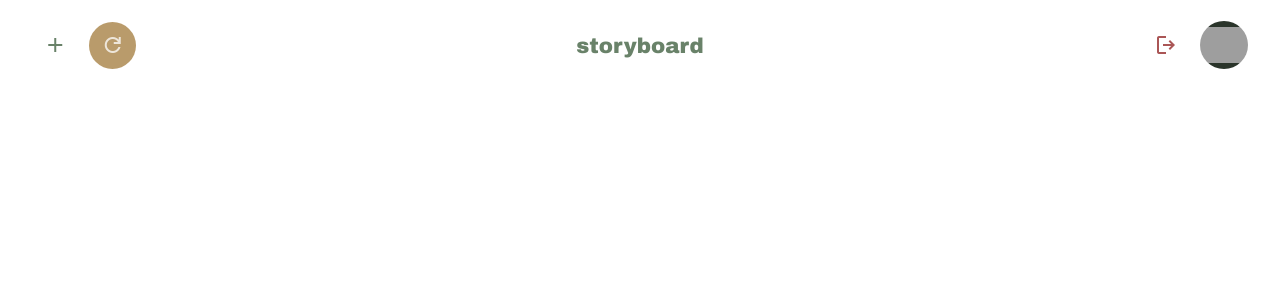
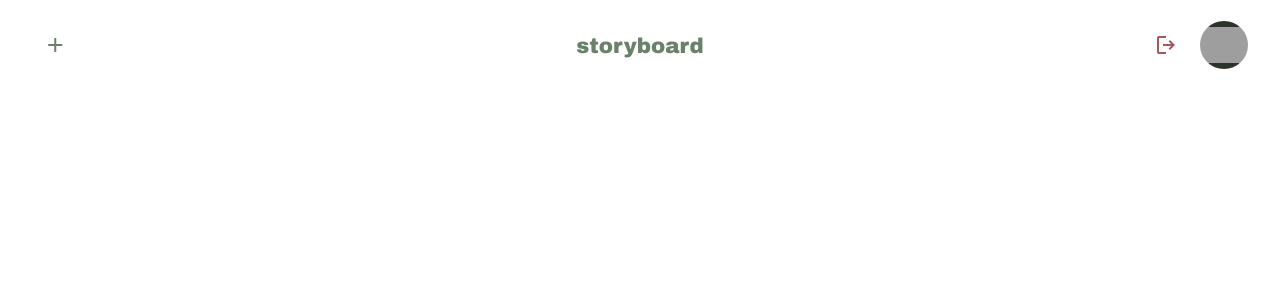
Before and after one commit to alexis-belmonte/Storyboard, a Vue app: page /#/ in a window 1280 px wide. Shown: the top 300 px of the page. Built offline with nearby package versions, Linux system fonts and the light colour scheme; grey boxes are pictures that could not be loaded.

Commit message:
components.app.menu: remove testing buttons

```diff
--- a/src/components/app/Menu.vue
+++ b/src/components/app/Menu.vue
@@ -9,7 +9,6 @@ import ProfileFace from '@/components/app/ui/ProfileFace.vue'
     <header>
         <div class="left">
             <Button icon="add" palette="primary" />
-            <Button icon="refresh" palette="secondary" filled></Button>
         </div>
         <div class="center">
             <router-link to="/" class="brand-logo-link">
```
